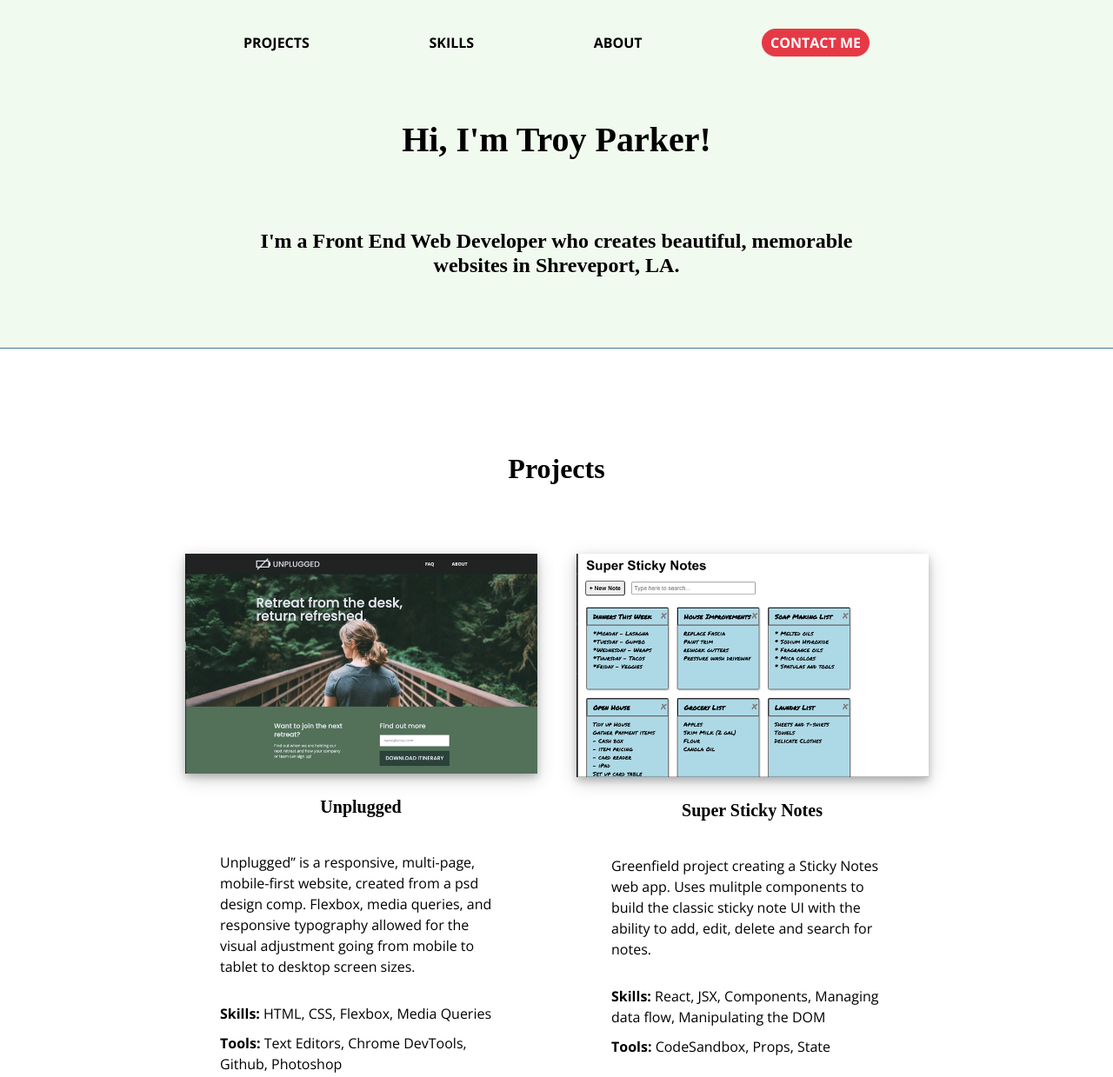
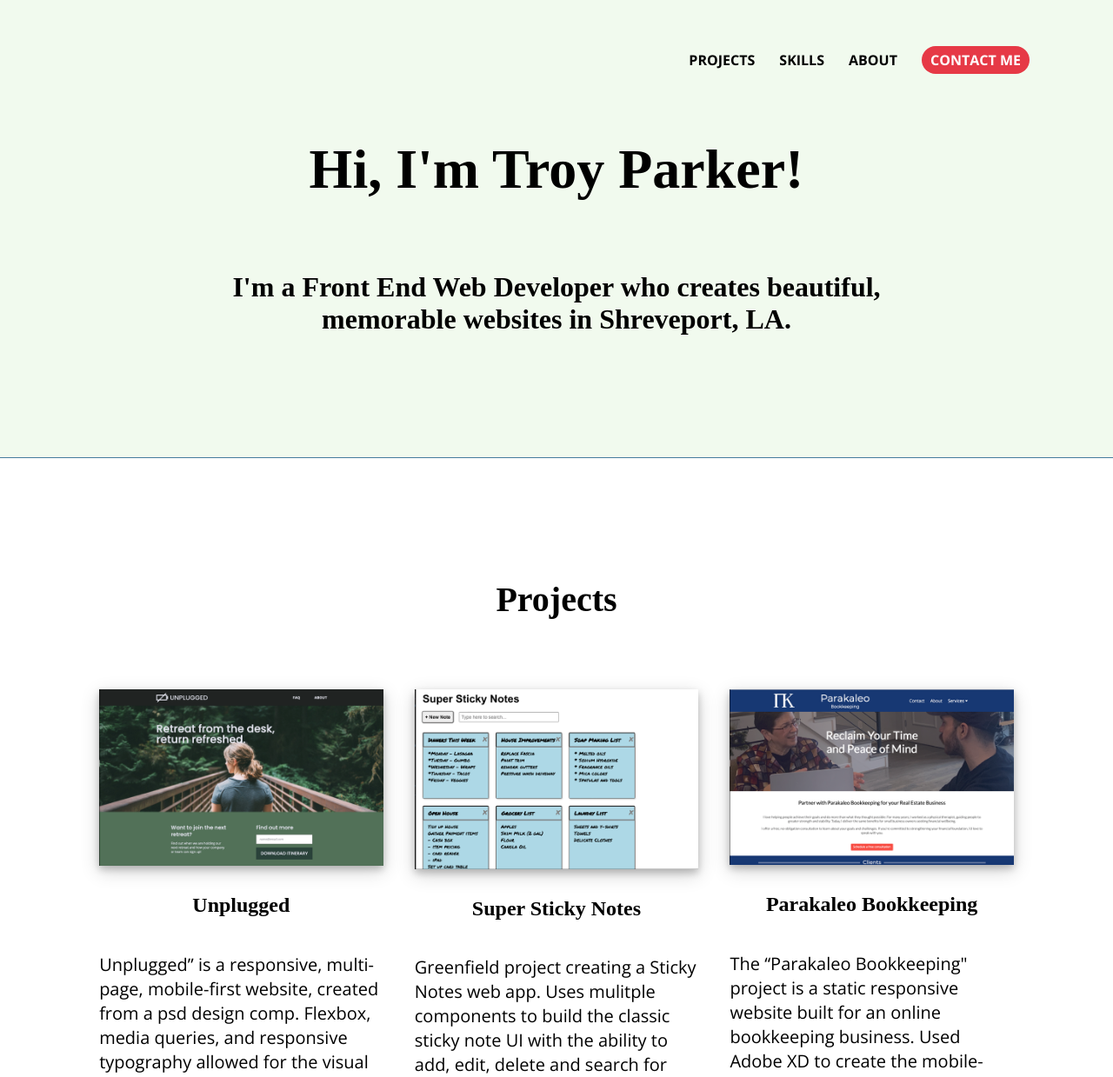
Before and after one commit to PTroyP/portfolio_site, a website built with Parcel: page index.html in a window 1280 px wide. Shown: the part 20-1259 px from the top of the page at 87% size. Built offline with nearby package versions, Linux system fonts and the light colour scheme; a web font is replaced by a local one.

Commit message:
Updated desktop

```diff
--- a/css/main.css
+++ b/css/main.css
@@ -45,7 +45,6 @@
   display: block;
   height: 1px;
   border: 0;
-  border-top: 1px solid #457B9D;
   margin: 1rem 0;
   padding: 0;
 
@@ -186,15 +185,14 @@
   margin-bottom: 30px;
 }
 
-.hr-header, .hr-about {
-  margin: 0px;
-}
+
 
 #projects {
   display: flex;
   flex-flow: row wrap;
   justify-content: center;
   text-align: center;
+  border-top: 1px solid #457B9D;
 }
 #projects h2 {
   margin-top: 80px;
@@ -580,6 +578,9 @@
   .project-piece {
     width: 45%;
   }
+  .project-description {
+    width: 100%;
+  }
 
   #skills .content-wrapper {
     padding-bottom: 100px;
@@ -649,6 +650,74 @@
     font-size: 1.5rem;
   }
 }
+
+@media only screen and (min-width: 1200px) {
+
+  header {
+    padding-top: 80px;
+    padding-bottom: 140px;
+  }
+
+  .content-wrapper {
+    max-width: 1450px;
+  }
+  header .content-wrapper {
+    justify-content: flex-end;
+  }
+  .nav-section {
+    width: 45%;
+    justify-content: flex-end;
+  }
+
+  .banner-title h1 {
+    font-size: 4rem;
+  }
+  .banner-title h3 {
+    font-size: 2rem;
+    max-width: 70%;
+  }
+
+  #projects {
+    padding-top: 140px;
+  }
+
+  #projects h2 {
+    font-size: 2.5rem;
+  }
+
+  .project-piece {
+    width: 30%;
+  }
+  .project-piece h4 {
+    font-size: 1.5rem;
+  }
+  .project-description {
+    font-size: 1.25rem;
+    line-height: 1.75rem;
+  }
+  .project-link {
+    margin-bottom: 80px;
+  }
+
+  #skills {
+    padding-top: 80px;
+    border-top: 1px solid #457B9D;
+  }
+
+  #skills .content-wrapper {
+    width: 900px;
+  }
+  .skills-header {
+    font-size: 2.5rem;
+  }
+
+  .skill, .tool {
+    font-size: 1rem;
+    width: 30%;
+  }
+
+}
+
 
 @media print,
   (-webkit-min-device-pixel-ratio: 1.25),
--- a/index.html
+++ b/index.html
@@ -37,7 +37,6 @@
         </div>
       </div>
     </header>
-    <hr class="hr-header" />
     <main>
       <!-- Projects -->
       <section id="projects">
```
